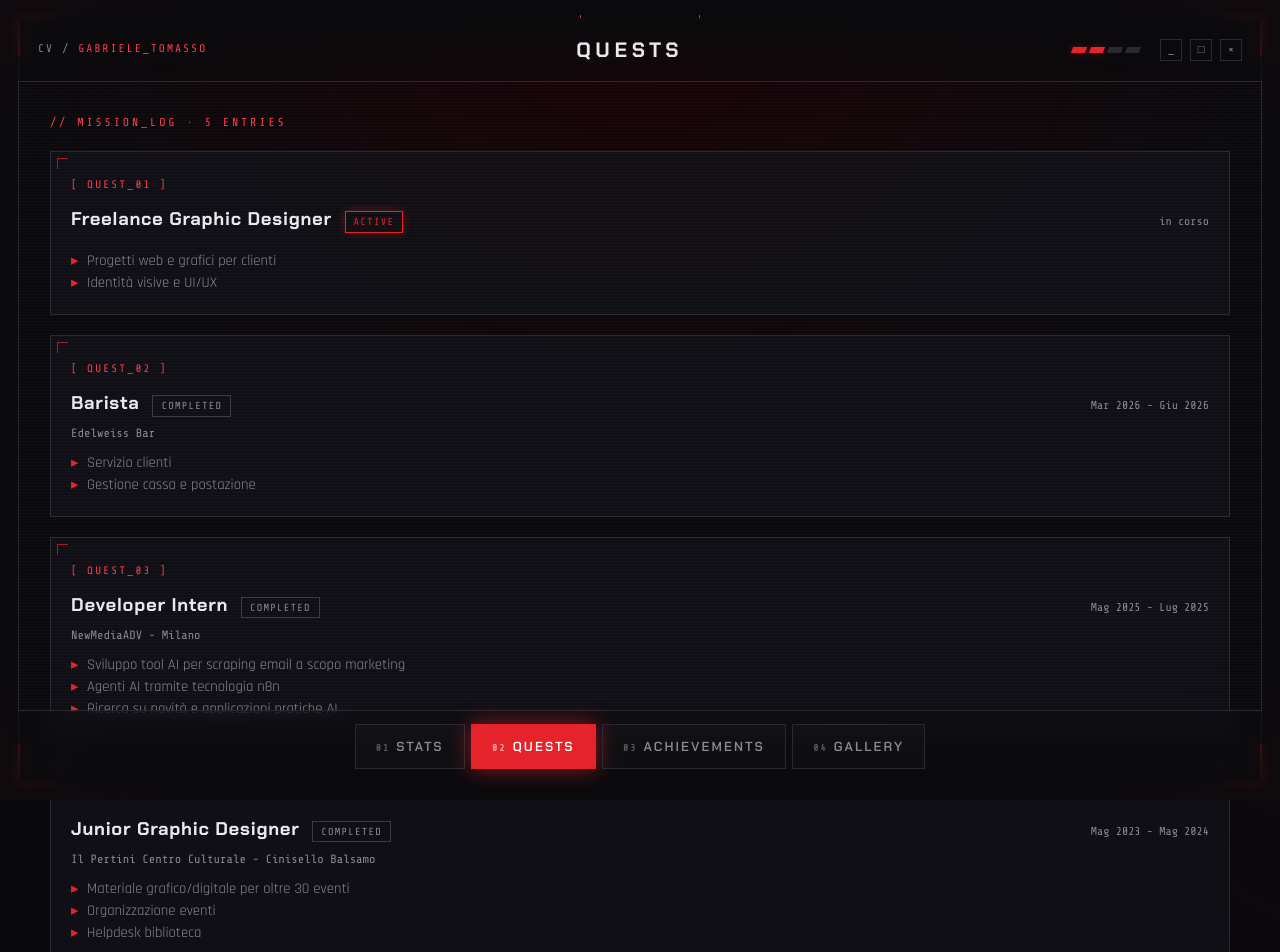
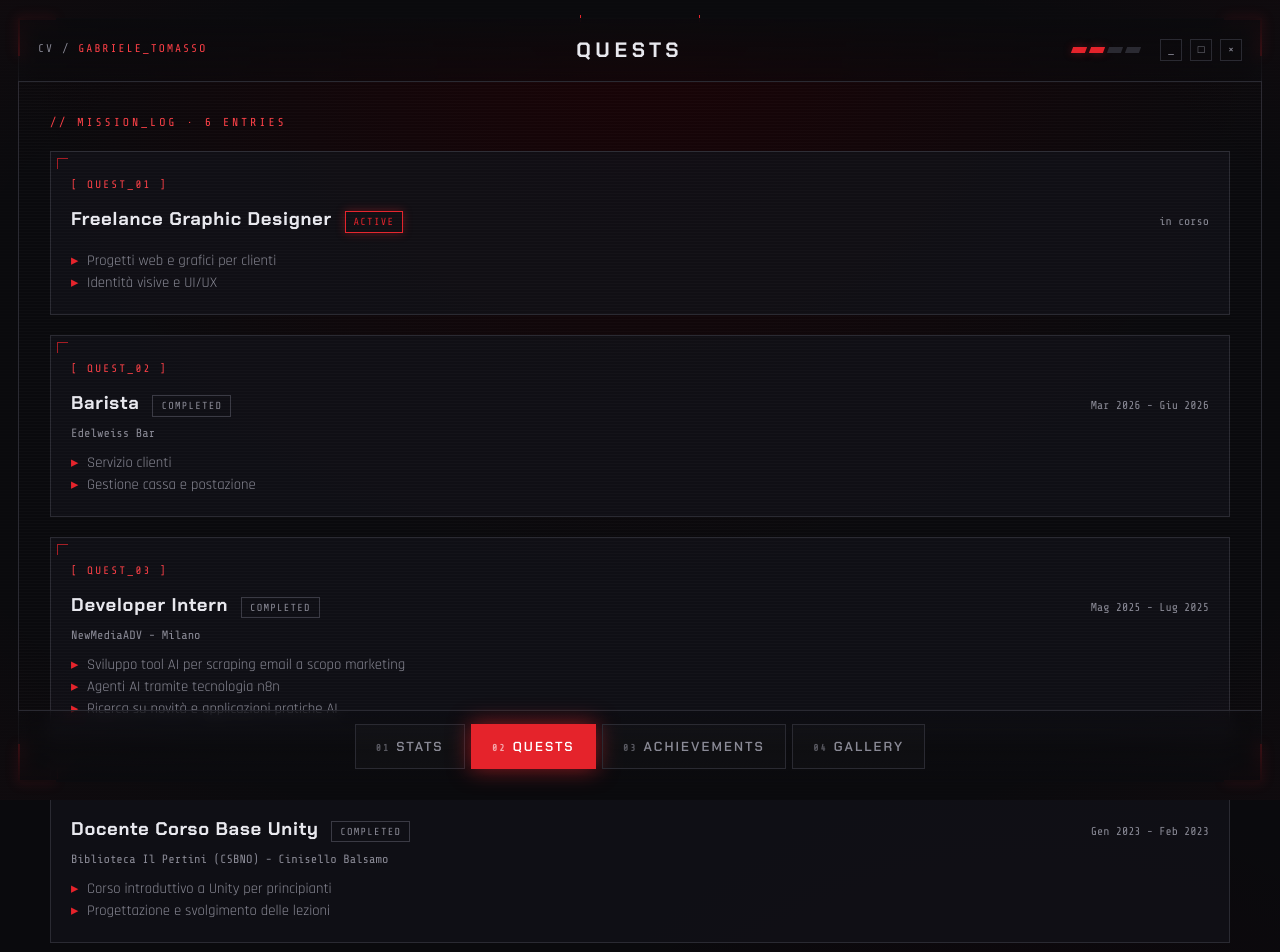
Before and after one commit to Tommiconlai/Portfolio, a React (Vite) app: page /#/quests in a window 1280 px wide. Shown: the top 952 px of the page. Built offline with nearby package versions, Linux system fonts and the light colour scheme.

Commit message:
aggiunto docente unity al CV

```diff
--- a/src/data/profile.js
+++ b/src/data/profile.js
@@ -66,6 +66,16 @@ export const quests = [
     ],
   },
   {
+    title: "Docente Corso Base Unity",
+    org: "Biblioteca Il Pertini (CSBNO) - Cinisello Balsamo",
+    date: "Gen 2023 - Feb 2023",
+    status: "done",
+    bullets: [
+      "Corso introduttivo a Unity per principianti",
+      "Progettazione e svolgimento delle lezioni",
+    ],
+  },
+  {
     title: "Junior Graphic Designer",
     org: "Il Pertini Centro Culturale - Cinisello Balsamo",
     date: "Mag 2023 - Mag 2024",
```
